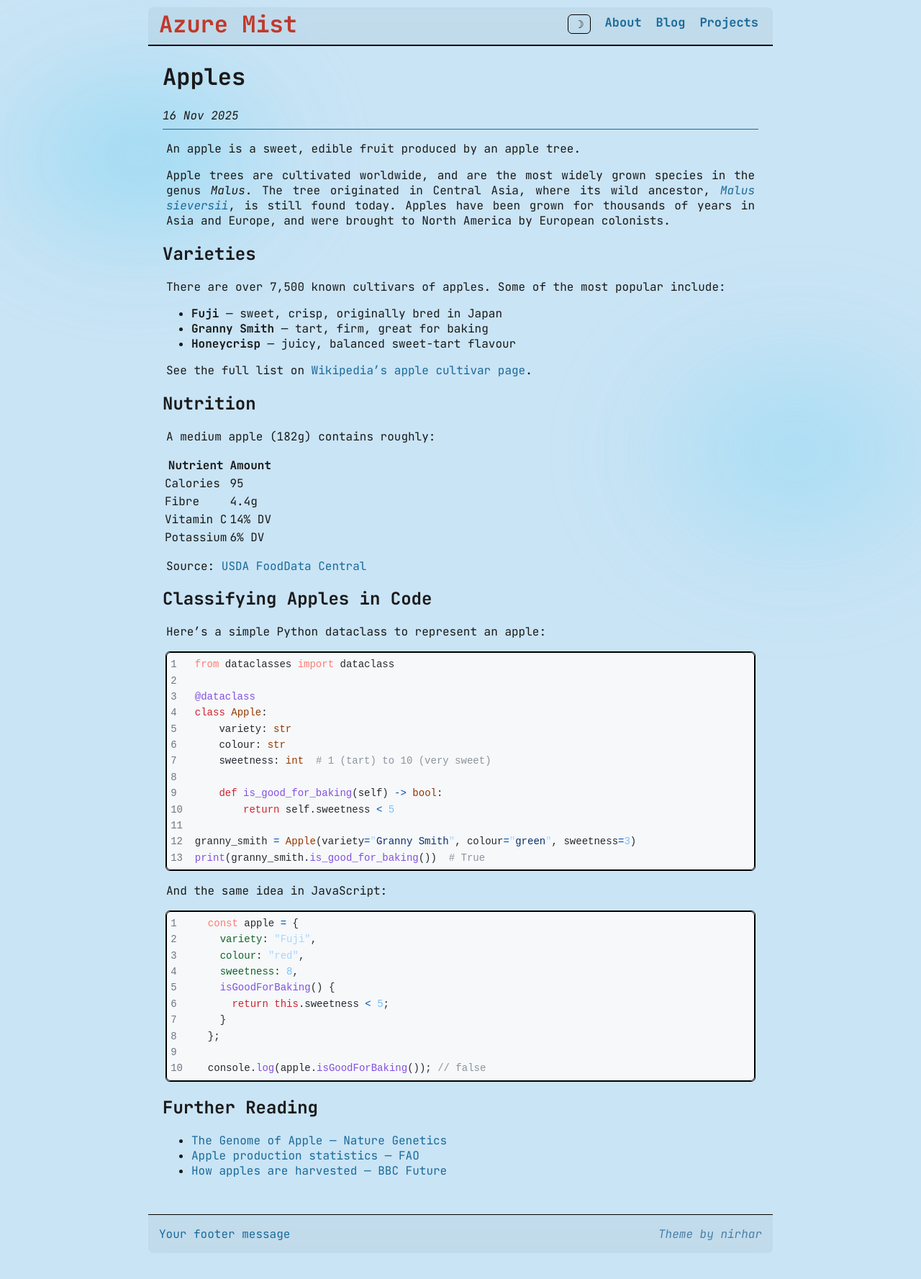
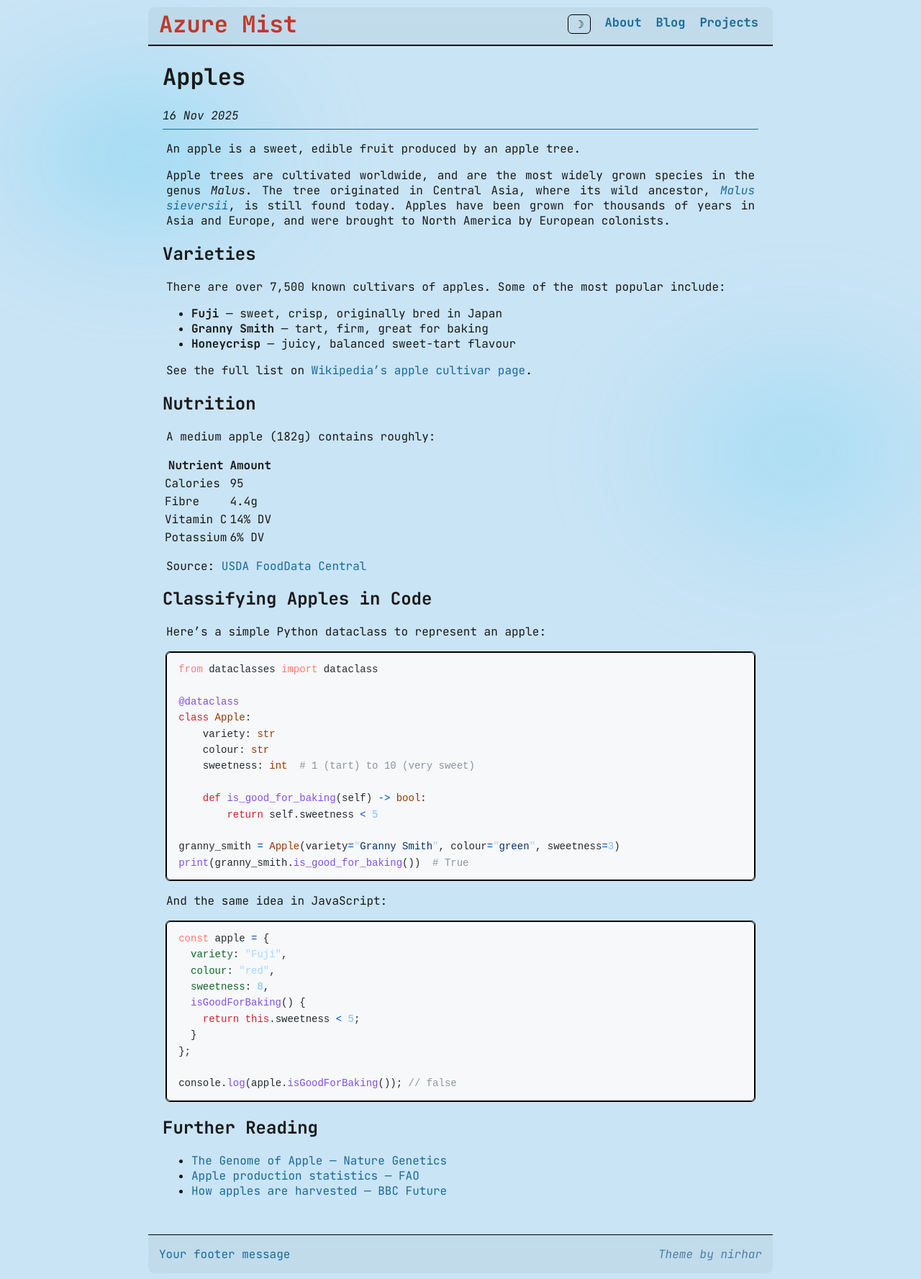
Before and after one commit to Nirhar/azure-mist, a Jekyll site: the page built from _posts/2025-11-16-apples.md, in a window 1280 px wide. Shown: the whole page at 72% size. Built offline with Jekyll 4.4.1, drawn with Linux system fonts in a browser that asks for light colours; before the commit the page ends 1749 px from its top, so only the background shows below that.

Commit message:
Remove support for line numbers

```diff
--- a/_config.yml
+++ b/_config.yml
@@ -3,9 +3,6 @@
 markdown: kramdown
 kramdown:
   syntax_highlighter: rouge
-  syntax_highlighter_opts:
-    block:
-      line_numbers: true
 
 # Content customization
 # ---------------------------------------------------------------
--- a/_sass/main.scss
+++ b/_sass/main.scss
@@ -205,29 +205,9 @@ body {
     margin: 0;
   }
 
-  td {
-    padding: 0;
-    vertical-align: top;
-  }
-
-  /* Line number gutter */
-  td.gutter {
-    user-select: none;
-    width: 1%;
-    min-width: 2.5em;
-    text-align: right;
-    border-right: 1px solid var(--color-border);
-    background: rgba(0, 0, 0, 0.05);
-  }
-
-  td.gutter pre.lineno {
-    margin: 0;
-    font-size: 13px;
-    color: var(--color-muted);
-  }
-
   pre {
     margin: 0;
+    padding: 12px 16px;
   }
 }
 
```
